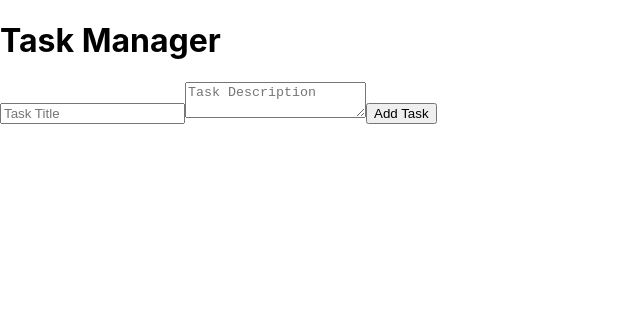
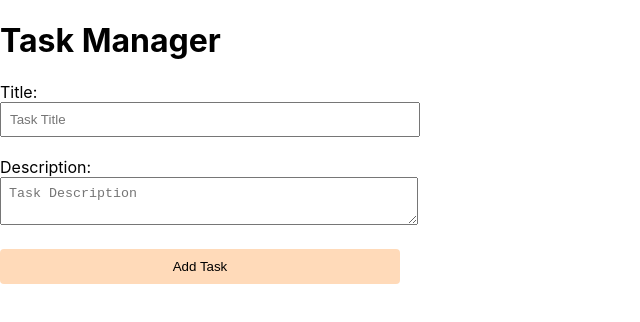
Before and after one commit to Chastyne/task-tracker2, a React (Create React App) app: page / in a window 1280 px wide. Shown: the top 322 px of the page, without its empty margins (0-640 px from the left). Built offline with nearby package versions, Linux system fonts and the light colour scheme.

Commit message:
Added labels to tasform

```diff
--- a/src/components/TaskForm.jsx
+++ b/src/components/TaskForm.jsx
@@ -20,20 +20,31 @@ const TaskForm = ({ taskToEdit, clearEdit }) => {
   };
 
   return (
-    <form onSubmit={handleSubmit}>
+    <form onSubmit={handleSubmit} style={{ display: "flex", flexDirection: "column", gap: "10px", maxWidth: "400px" }}>
+      <label>
+        Title:
         <input
           type="text"
           placeholder="Task Title"
           value={task.title}
           onChange={(e) => setTask({ ...task, title: e.target.value })}
           required
+          style={{ width: "100%", padding: "8px", marginBottom: "10px" }}
         />
+      </label>
+      <label>
+        Description:
         <textarea
           placeholder="Task Description"
           value={task.description}
           onChange={(e) => setTask({ ...task, description: e.target.value })}
+          required
+          style={{  alignItems:"center", width: "100%", padding: "8px", marginBottom: "10px" }}
         />
-      <button type="submit">{taskToEdit ? "Update" : "Add"} Task</button>
+      </label>
+      <button type="submit" style={{ padding: "10px", backgroundColor: "peachpuff", color: "#000", border: "none", borderRadius: "4px" }}>
+        {taskToEdit ? "Update Task" : "Add Task"}
+      </button>
     </form>
   );
 };
--- a/src/components/TaskList.jsx
+++ b/src/components/TaskList.jsx
@@ -1,7 +1,7 @@
 import React, { useState } from "react";
 import { useSelector, useDispatch } from "react-redux";
-import { deleteTask } from "./actions";
 import TaskForm from "./TaskForm";
+import { deleteTask } from "../redux/actions";
 
 const TaskList = () => {
   const tasks = useSelector((state) => state.tasks);
```
Lines whose indentation alone changed are shown as unchanged.
